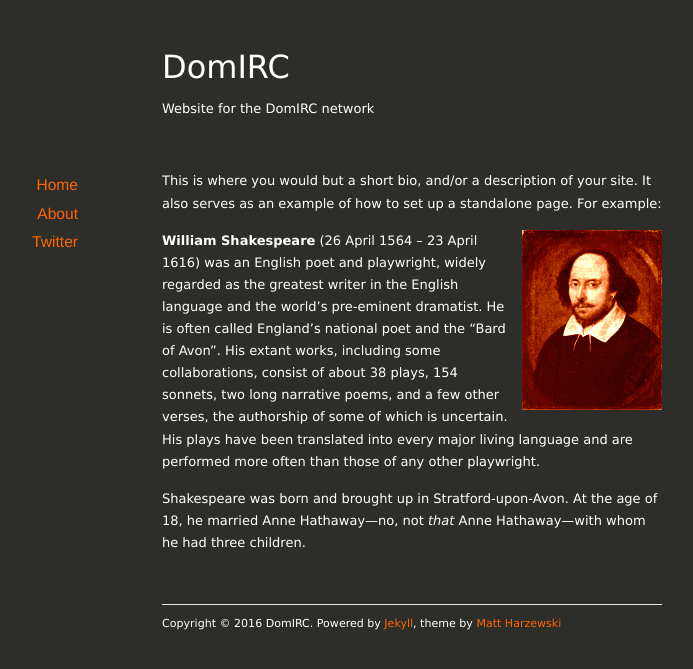
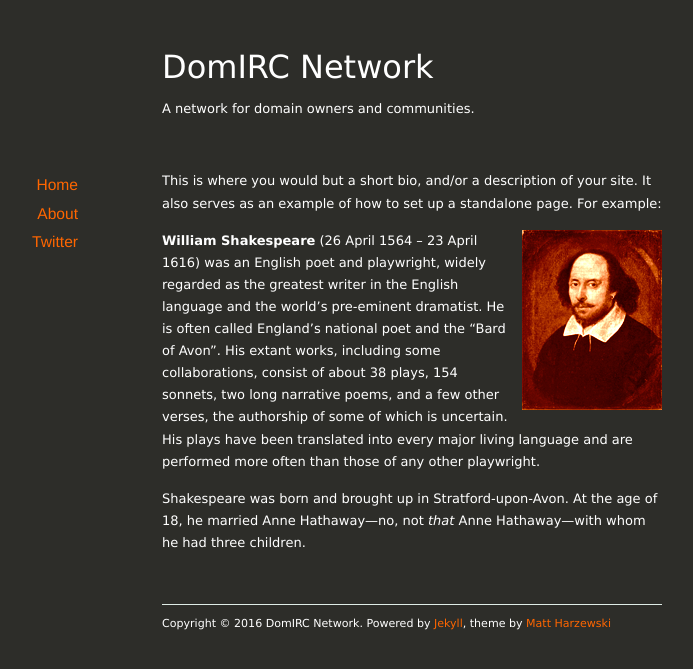
Before and after one commit to DomIRC/domirc.github.io, a Jekyll site: the page built from about/index.markdown, in a window 1280 px wide. Shown: the top 669 px of the page, without its empty margins (228-921 px from the left). Built offline with Jekyll 4.4.1, drawn with Linux system fonts in a browser that asks for light colours; nearby versions of some CDN libraries.

Commit message:
edited website name & description

```diff
--- a/_config.yml
+++ b/_config.yml
@@ -1,6 +1,6 @@
-name: DomIRC
+name: DomIRC Network
 url: https://domirc.github.io/
-description: Website for the DomIRC network
+description: A network for domain owners and communities.
 
 permalink: /:year/:month/:day/:title/
 paginate: 10
```
